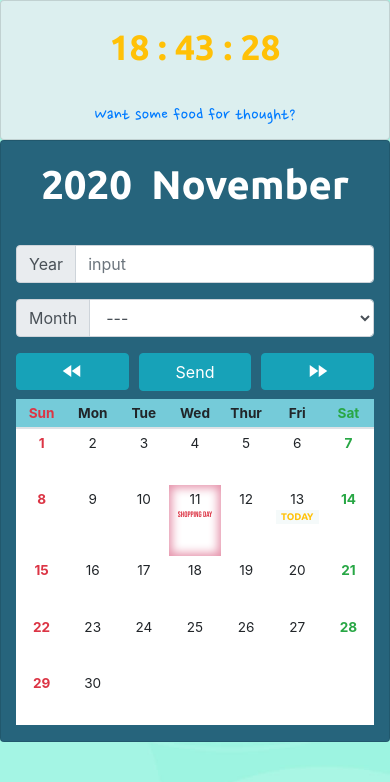
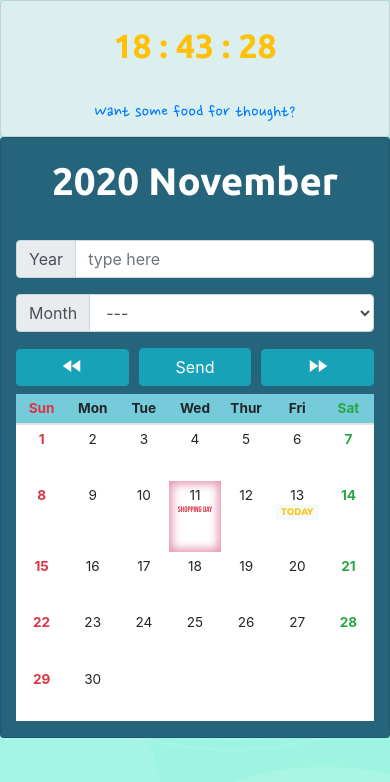
Before and after one commit to MissPigHead/perpetual_calendar-MissPigHead, a PHP site: page /calendar_final.php in a window 390 px wide. Shown: the top 782 px of the page. Run offline with PHP 8.4, Linux system fonts and the light colour scheme; data comes from the database, SQL or seed files in the repository.

Commit message:
Update calendar_final.php
Adjust font-size for mobile

```diff
--- a/calendar_final.php
+++ b/calendar_final.php
@@ -135,12 +135,12 @@
             }
             .h1XL{
             font-family: 'Ubuntu', sans-serif;
-            font-size: 2.5rem;
+            font-size: 2.4rem;
             color: #fff;
             }
             .clock{
             font-family: 'Ubuntu', sans-serif;
-            font-size: 2.2rem;
+            font-size: 2.1rem;
             }
 
         }
@@ -174,7 +174,7 @@
                                     <div class="input-group-prepend">
                                         <span class="input-group-text">Year</span>
                                     </div>
-                                    <input type="number" min="0" max="10000" class="form-control" placeholder="input" name="Yr">
+                                    <input type="number" min="0" max="10000" class="form-control" placeholder="type here" name="Yr">
                                 </div>
                                 <div class="input-group order-2 order-md-3 col-12 col-md-3 my-2">
                                     <div class="input-group-prepend">
@@ -310,7 +310,7 @@
                     </div>
                 </div>
                 <div class="card-body order-1 text-center">
-                    <h1 class="h1XL"><?=$calYr.'&nbsp;&nbsp;'.$calMnF?></h1>
+                    <h1 class="h1XL"><?=$calYr.'&nbsp;'.$calMnF?></h1>
                 </div>
             </div>
             <div class="card bgSecBlock col-12 col-lg-4 order-1 order-lg-2 align-self-stretch d-flex justify-content-between align-items-center">
```
